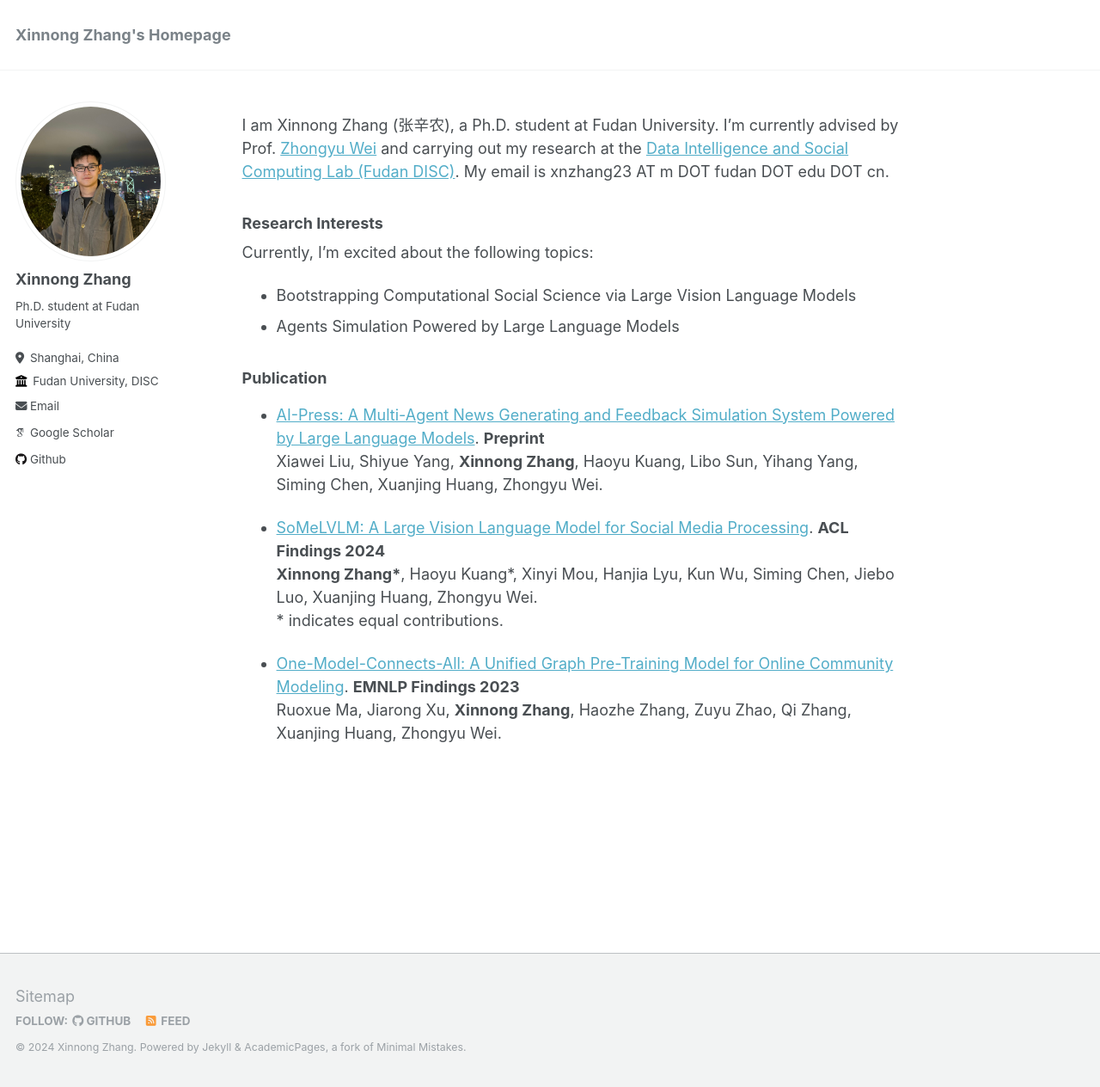
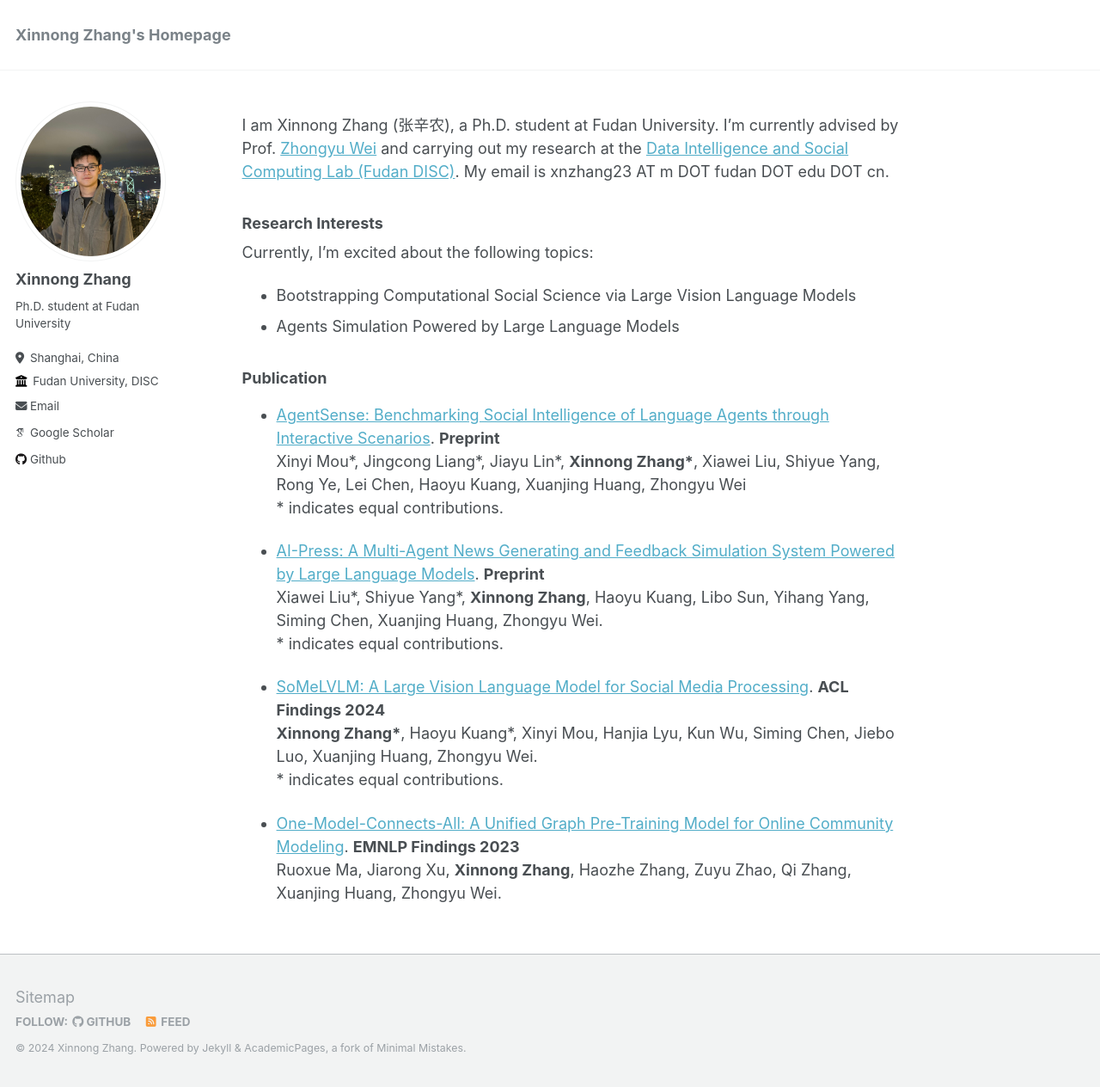
Before and after one commit to Lishi905/lishi905.github.io, a Jekyll site: the page built from _pages/about.md, in a window 1280 px wide and 1264 px high. Shown: the whole window at 86% size. Built offline with Jekyll 4.4.1, drawn with Linux system fonts in a browser that asks for light colours; some web fonts are replaced.

Commit message:
Update about.md

```diff
--- a/_pages/about.md
+++ b/_pages/about.md
@@ -17,8 +17,13 @@ Currently, I'm excited about the following topics:
 - Agents Simulation Powered by Large Language Models
 
 ### Publication
+- [AgentSense: Benchmarking Social Intelligence of Language Agents through Interactive Scenarios](https://arxiv.org/abs/2410.19346). **Preprint**
+  Xinyi Mou\*, Jingcong Liang\*, Jiayu Lin\*, **Xinnong Zhang\***, Xiawei Liu, Shiyue Yang, Rong Ye, Lei Chen, Haoyu Kuang, Xuanjing Huang, Zhongyu Wei
+  \* indicates equal contributions.
+
 - [AI-Press: A Multi-Agent News Generating and Feedback Simulation System Powered by Large Language Models](https://arxiv.org/abs/2410.07561). **Preprint**
-  Xiawei Liu, Shiyue Yang, **Xinnong Zhang**, Haoyu Kuang, Libo Sun, Yihang Yang, Siming Chen, Xuanjing Huang, Zhongyu Wei.
+  Xiawei Liu\*, Shiyue Yang\*, **Xinnong Zhang**, Haoyu Kuang, Libo Sun, Yihang Yang, Siming Chen, Xuanjing Huang, Zhongyu Wei.
+  \* indicates equal contributions.
 
 - [SoMeLVLM: A Large Vision Language Model for Social Media Processing](https://somelvlm.github.io). **ACL Findings 2024**
   **Xinnong Zhang\***, Haoyu Kuang\*, Xinyi Mou, Hanjia Lyu, Kun Wu, Siming Chen, Jiebo Luo, Xuanjing Huang, Zhongyu Wei.
```
